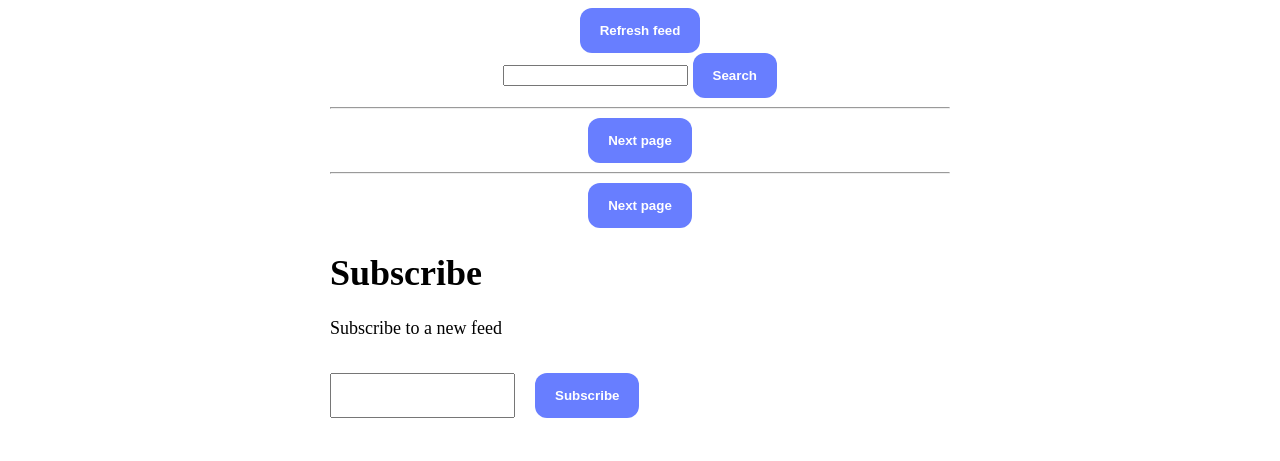
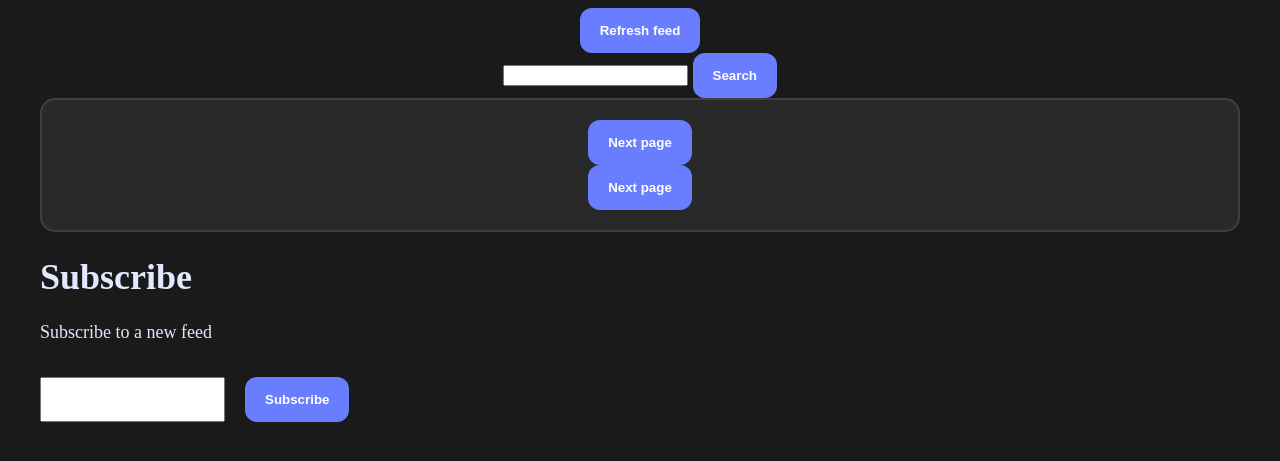
Before and after one commit to Simisticot/podcasticot, a Flask app: template templates/podcast_home.html in a window 1280 px wide. Shown: the top 461 px of the page. Run offline with Flask 2, Linux system fonts and the light colour scheme; the template is opened without the code that fills it, so the values that code supplies are empty; some libraries are stand-ins or nearby versions.

Commit message:
wip new look

```diff
--- a/static/style.css
+++ b/static/style.css
@@ -1,5 +1,11 @@
 body {
     font-size: large;
+    background-color: #1a1a1a;
+    color: #e2e9ff;
+}
+
+a{
+    color: unset;
 }
 
 h2{
@@ -60,8 +66,16 @@ button:hover{
 }
 
 #form-plus-timeline{
-    width: 620px;
+    width: 1200px;
     margin: auto;
+}
+
+#user-feeds-timeline{
+    background-color: blue;
+    padding: 20px;
+    border-radius: 15px;
+    background-color: #292929;
+    border: #404040 solid 2px;
 }
 
 .episode-description{
@@ -92,9 +106,14 @@ button:hover{
 }
 
 .episode-container{
-    display: flex;
-    flex-direction: row;
-    justify-content: flex-start;
+  display: flex;
+  flex-direction: row;
+  justify-content: flex-start;
+  background-color: #333;
+  padding: 20px;
+  border-radius: 15px;
+  border: #464646 solid 2px;
+  margin: 15px 0;
 }
 
 .refresh-container, .search-container{
--- a/templates/feed.html
+++ b/templates/feed.html
@@ -1,6 +1,4 @@
-<hr>
 {% include "page_controls.html" %}
-<hr>
 {% for play_info in episodes %}
 <div class="episode-container unexpanded">
     <div class="thumbnail-container">
@@ -17,6 +15,5 @@
         </form>
     </div>
 </div>
-<hr>
 {% endfor %}
 {% include "page_controls.html" %}
```
